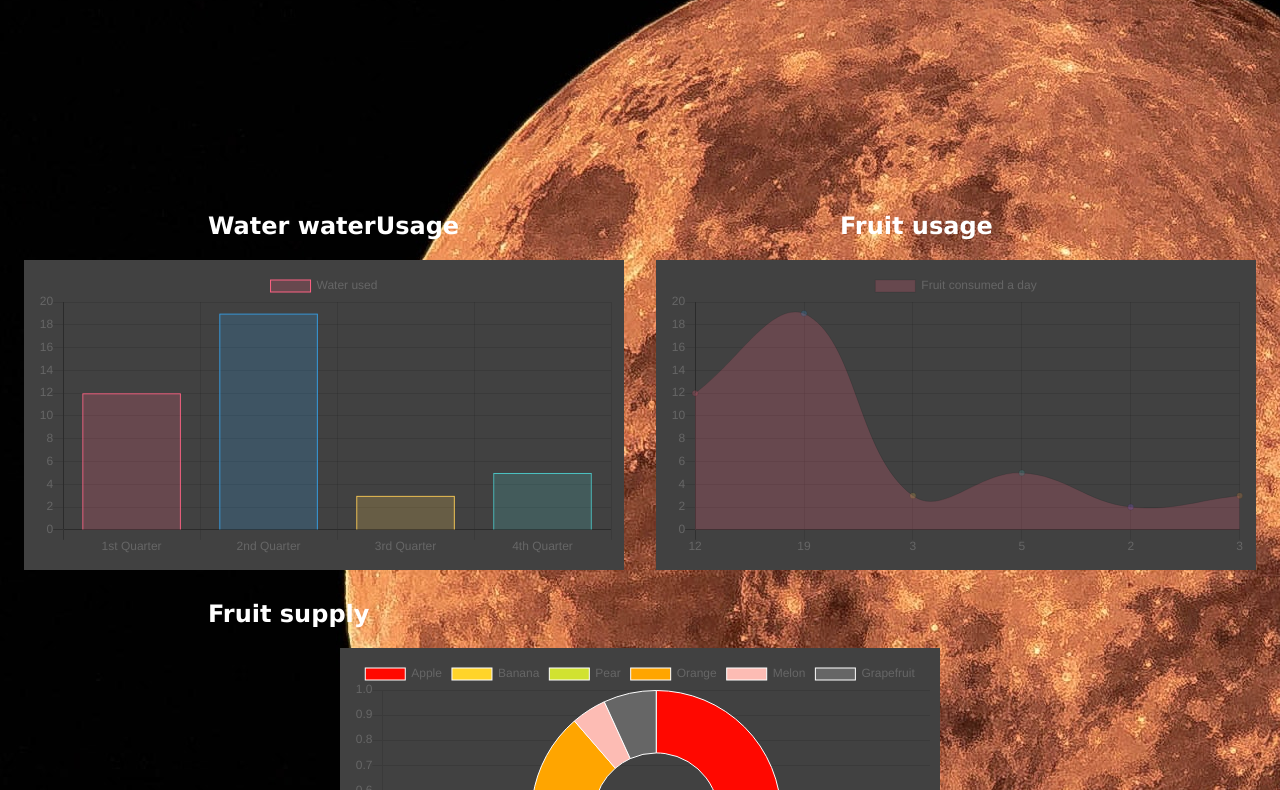
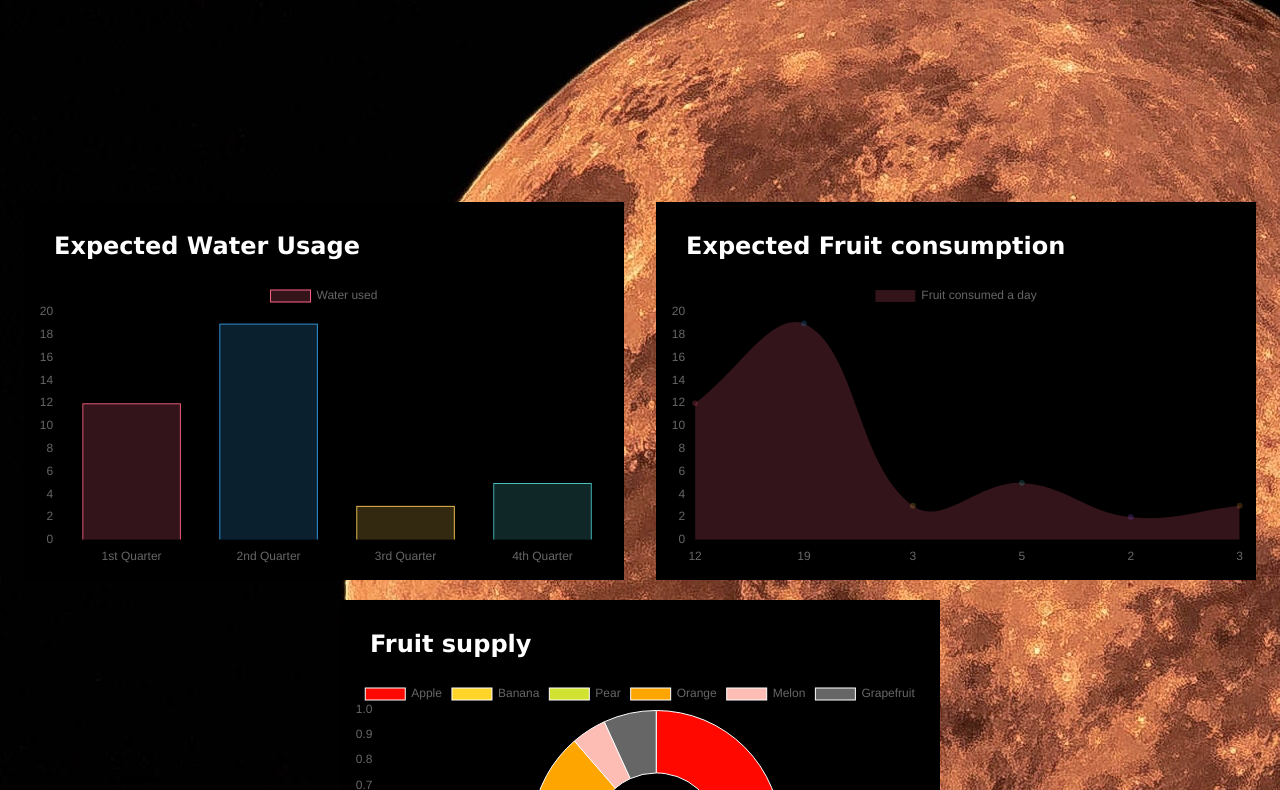
Before and after one commit to SamHHS/Challenge1, a plain HTML site: page index.html in a window 1280 px wide. Shown: the part 255-1045 px from the top of the page. Drawn offline with nearby package versions, Linux system fonts and the light colour scheme; a web font is replaced by a local one.

Commit message:
Changed labels
Changed labels.

```diff
--- a/index.html
+++ b/index.html
@@ -24,31 +24,32 @@
 
 		<div class="grid-container">
 			<div class="grid-item box1">
-
-
 			</div>
 			<div class="grid-item box2">
 			<div id="mainContent">
-	    			<!-- <img src="img/rover.jpg" alt="rover" id="rover"> -->
-
+				<h1>Current supply status:</h1> </br>
+				<h1 id="status">GOOD</h1>
 			</div>
 		</div>
 	<div class="grid-item box4">
-	    	<h2>Water waterUsage</h2>
+
 		<div class="graphContainer">
+			<h2>Expected Water Usage</h2>
 			<canvas id="waterUsage" max-width="250" max-height="250"></canvas>
 		</div>
 
 	</div>
 	<div class="grid-item box5">
-	    	<h2>Fruit usage</h2>
+
 		<div class="graphContainer">
+			<h2>Expected Fruit consumption</h2>
 			<canvas id="fruitUsage" max-width="250" max-height="250"></canvas>
 		</div>
 	</div>
 	<div class="grid-item box6">
+
+		<div class="graphContainer" id="test">
 			<h2>Fruit supply</h2>
-			<div class="graphContainer" id="test">
 			<canvas id="fruitSupply" max-width="250" max-height="250"></canvas>
 		</div>
 	</div>
--- a/styles/grid-layout.css
+++ b/styles/grid-layout.css
@@ -33,7 +33,6 @@
 }
 
 
-
 /* tablet */
 @media only screen and (min-width:1240px) {
   .grid-container {
@@ -47,12 +46,9 @@
           "footer footer";
   }
 
-/*.graphContainer{
-  background-color:green;
-}*/
+
 
 nav ul{
-  /*margin-left:600px;*/
   margin-right:200px;
 }
 
--- a/styles/index.css
+++ b/styles/index.css
@@ -53,6 +53,13 @@ a.active{
 a:hover{
   color:#434343;
 }
+
+#logo{
+  max-width:300px;
+  margin-bottom:-50px;
+  margin-left:40px;
+}
+
 /*-----------------------------------------------------------*/
 
 .grid-container > div:nth-child(3) {
@@ -63,18 +70,30 @@ a:hover{
   width:600px;
   padding:10px;
   display:grid;
-  background-color:#414141;
+  background-color:black;
   margin-left:auto;
   margin-right:auto;
   margin-top:10px;
   margin-bottom: 10px;
 }
 
-.grid-item h2{
-margin-left: 200px;
+#status{
+  color:green;
+  font-size: 60px;
+  margin-left: 20px;
+    padding-top: -10px;
 }
 
 
+h1{
+  margin-top:2px;
+
+  font-size:50px;
+}
+
+.grid-item h2{
+margin-left: 20px;
+}
 
 #mainContent{
   max-width: 80%;
@@ -93,19 +112,7 @@ margin-left: 200px;
 /*-----------------------------------------------------------*/
 
 /*IMAGES*/
-#logo{
-  max-width:300px;
-  margin-bottom:-50px;
-  margin-left:40px;
-}
 
-#mars{
 
-}
-
-#rover{
-max-width: 500px;
-
-}
 
 /*-----------------------------------------------------------*/
```
Lines whose indentation alone changed are shown as unchanged.
